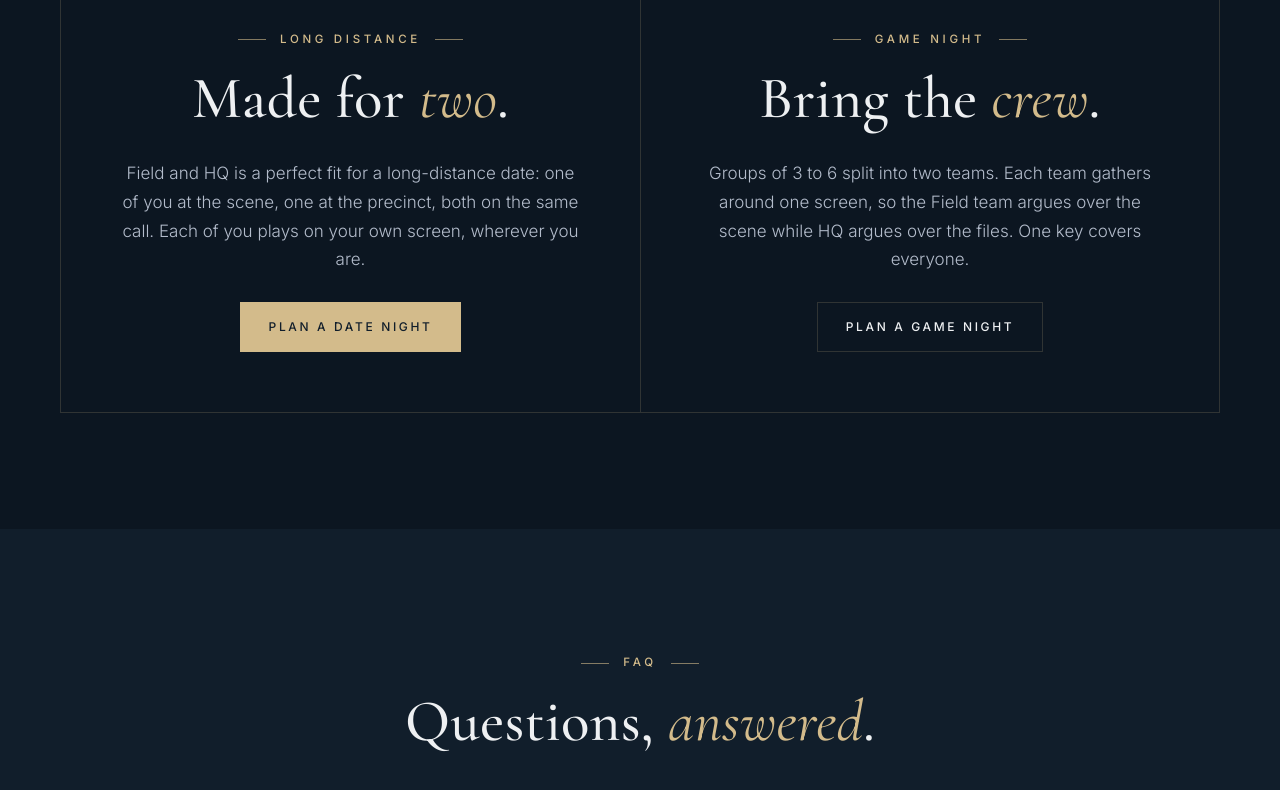
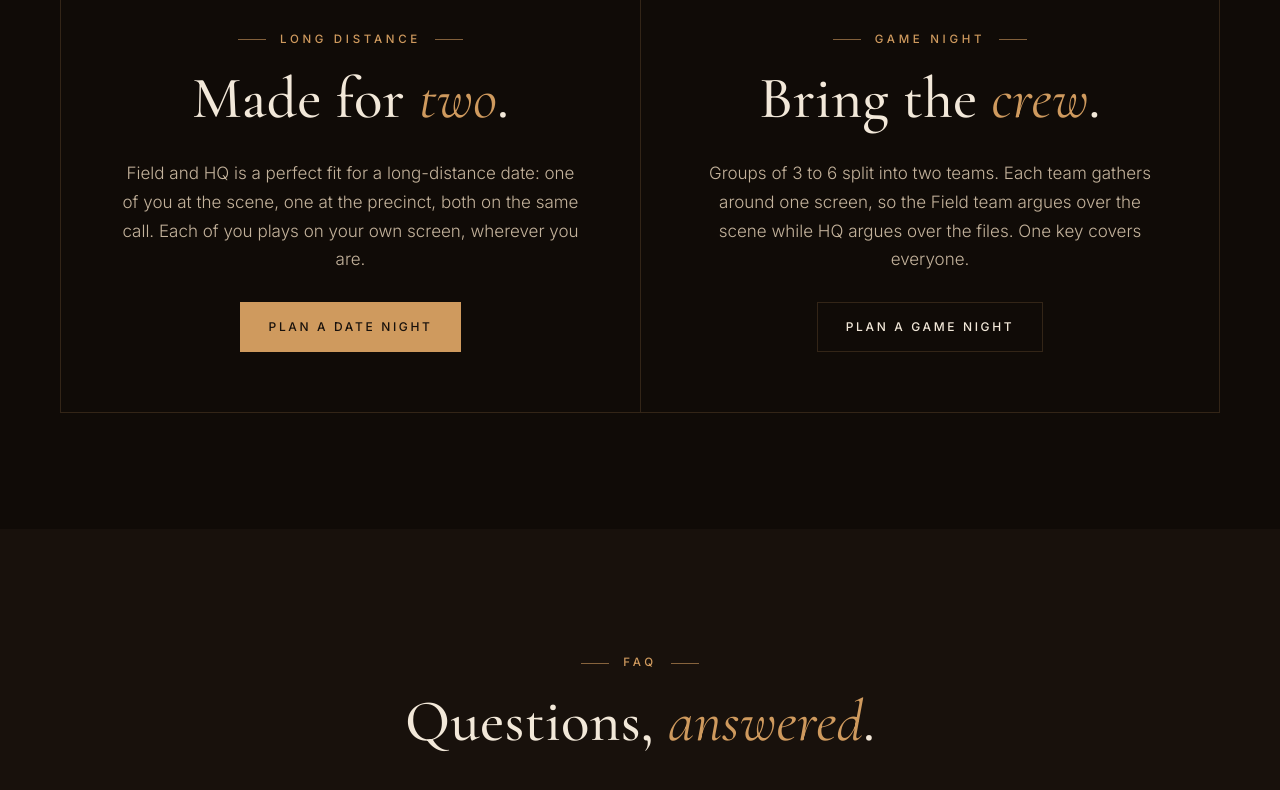
Before and after one commit to frankiecampbellchicago-debug/lockline, a plain HTML site: page index.html in a window 1280 px wide. Shown: the part 2010-2800 px from the top of the page. Drawn offline with nearby package versions, Linux system fonts and the light colour scheme.

Commit message:
Three color options to choose from (?colors=a|b|c): Whiskey & smoke, Oxblood & gold, Graphite & ember.
Co-Authored-By: Claude Opus 5.5 <noreply@anthropic.com>

```diff
--- a/css/home.css
+++ b/css/home.css
@@ -3,7 +3,7 @@
    under a dark veil, with the name centered on top. */
 .hero { position: relative; overflow: hidden; background: var(--night); color: var(--night-text); padding: 0; height: calc(100svh - 68px); min-height: 560px; display: grid; place-items: center; text-align: center; }
 .triptych { position: absolute; inset: 0; display: grid; grid-template-columns: repeat(3, 1fr); }
-.panel { position: relative; overflow: hidden; display: block; color: inherit; text-decoration: none; background: #0c1621; }
+.panel { position: relative; overflow: hidden; display: block; color: inherit; text-decoration: none; background: var(--night-2); }
 .panel + .panel { border-left: 1px solid var(--night-line); }
 .slide { position: absolute; inset: 0; width: 100%; height: 100%; max-width: none; object-fit: cover; opacity: 0;
   animation: slide calc(var(--n) * 6s) linear infinite; animation-delay: calc(var(--i) * 6s + var(--lag)); }
@@ -22,11 +22,11 @@
 a.panel:hover .panel-label { color: var(--brass); }
 a.panel:hover .slide { filter: brightness(1.12); }
 .hero-veil { position: absolute; inset: 0; z-index: 1; pointer-events: none;
-  background: radial-gradient(75% 60% at 50% 46%, #111e2b38, #111e2bc4 78%), linear-gradient(#111e2b66, #111e2b33 40%, #111e2bcc); }
+  background: radial-gradient(75% 60% at 50% 46%, color-mix(in srgb, var(--night) 22%, transparent), color-mix(in srgb, var(--night) 77%, transparent) 78%), linear-gradient(color-mix(in srgb, var(--night) 40%, transparent), color-mix(in srgb, var(--night) 20%, transparent) 40%, color-mix(in srgb, var(--night) 80%, transparent)); }
 .hero-copy { position: relative; z-index: 2; max-width: 640px; padding: 0 24px; display: flex; flex-direction: column; align-items: center; pointer-events: none; }
 .hero-copy a { pointer-events: auto; }
 .hero .eyebrow { color: var(--brass); }
-.hero-name { font: 700 clamp(3.6rem, 9vw, 7rem)/1 var(--f-name); letter-spacing: .01em; margin: 0 0 14px; color: #f3ecdf; }
+.hero-name { font: 700 clamp(3.6rem, 9vw, 7rem)/1 var(--f-name); letter-spacing: .01em; margin: 0 0 14px; color: var(--night-text); }
 .hero-sub { font: 400 .68rem/1 var(--f-body); letter-spacing: .38em; text-transform: uppercase; color: var(--brass); margin: 0 0 26px; }
 .hero-line { font: 400 clamp(1.3rem, 2.2vw, 1.7rem)/1.4 var(--f-head); color: var(--night-text); margin: 0 0 34px; }
 .hero-line em { font-style: italic; color: var(--brass); }
--- a/css/site.css
+++ b/css/site.css
@@ -1,28 +1,29 @@
 /* Stakeout — shared styles
-   Palette: taken from the homepage photo (navy table, brass lock, paper cards). Light pages, navy ink.
-   --tape is a paper fill behind navy text; --brand is the main button with white text; --brass only on navy,
-   --brass-ink for brass-colored text on cream.
-   Look: the high-end restaurant-site feel F&L Studio uses (Salt, Bel Piatto, Costa do Sol): night sections
-   alternating with cream ones, square buttons with spaced capitals, hairline labels, one accent word per heading. */
+   Three color options to choose from, picked with ?colors=a|b|c (remembered on this device):
+   a · Whiskey & smoke (Figma "Chocolate truffle"), b · Oxblood & gold, c · Graphite & ember.
+   Each has a dark night color, a light paper color for the game screens, and one warm accent:
+   --brass is the accent on night sections, --brass-ink the darker accent for text on paper.
+   Look: Salt-style night sections, square spaced-caps buttons, hairline labels, one italic accent word per heading. */
 :root {
-  --ivory: #f2f1ec;
-  --gray: #e6e3da;
-  --gray-2: #cfcabd;
-  --char: #111e2b;
-  --ink-2: #3a4656;
-  --mute: #586374;
-  --tape: #e6dcc3;
-  --tape-deep: #d3bb8b;
-  --brand: #1b2b40;
-  --night: #111e2b;
-  --brass: #d3bb8b;
-  --brass-ink: #7a5f2e;
-  --night-text: #eef0f2;
-  --night-muted: #b3bccb;
-  --night-line: #d3bb8b2e;
+  --ivory: #f5efe6;
+  --gray: #ebe2d4;
+  --gray-2: #d6c9b5;
+  --char: #1f1510;
+  --ink-2: #4d3d31;
+  --mute: #6a5848;
+  --tape: #ecdcc3;
+  --tape-deep: #cf9a5e;
+  --brand: #3a2417;
+  --night: #18110c;
+  --night-2: #100b07;
+  --brass: #cf9a5e;
+  --brass-ink: #8a5626;
+  --night-text: #f2e8d9;
+  --night-muted: #c4b39c;
+  --night-line: color-mix(in srgb, #cf9a5e 18%, transparent);
   --err: #b3261e;
   --ok: #2e6b3f;
-  --line: #111e2b22;
+  --line: color-mix(in srgb, var(--char) 13%, transparent);
 
   --f-head: "Cormorant Garamond", Georgia, serif;
   --f-name: "Playfair Display", Georgia, serif;
@@ -31,9 +32,46 @@
 
   --r: 0px;
   --r-sm: 0px;
-  --shadow: 0 1px 0 #111e2b10, 0 10px 30px -12px #111e2b40;
+  --shadow: 0 1px 0 color-mix(in srgb, var(--char) 6%, transparent), 0 10px 30px -12px color-mix(in srgb, var(--char) 25%, transparent);
   --wrap: 1160px;
   --ease: cubic-bezier(.2, .8, .2, 1);
+}
+
+:root[data-palette="b"] {
+  --ivory: #f6f1ee;
+  --gray: #ece3df;
+  --gray-2: #d8c8c2;
+  --char: #241014;
+  --ink-2: #4f363a;
+  --mute: #6b5156;
+  --tape: #eedfd6;
+  --tape-deep: #d4b06a;
+  --brand: #5a1a22;
+  --night: #1a0c0f;
+  --night-2: #110709;
+  --brass: #d4b06a;
+  --brass-ink: #7f5f22;
+  --night-text: #f3e9e4;
+  --night-muted: #c9b1ab;
+  --night-line: color-mix(in srgb, #d4b06a 18%, transparent);
+}
+:root[data-palette="c"] {
+  --ivory: #f4f2ef;
+  --gray: #e7e4df;
+  --gray-2: #d1ccc5;
+  --char: #1a1a1a;
+  --ink-2: #45413c;
+  --mute: #625d57;
+  --tape: #efe2d4;
+  --tape-deep: #e0884a;
+  --brand: #262321;
+  --night: #141414;
+  --night-2: #0c0c0c;
+  --brass: #e0884a;
+  --brass-ink: #9a4a17;
+  --night-text: #efebe6;
+  --night-muted: #b8b1a9;
+  --night-line: color-mix(in srgb, #e0884a 18%, transparent);
 }
 
 *, *::before, *::after { box-sizing: border-box; }
@@ -80,7 +118,7 @@ p { margin: 0 0 1em; }
 .btn:active { transform: scale(.98); }
 .btn--tape { --bg: var(--brand); --bd: var(--brand); --fg: #fff; }
 .btn--tape:hover { --bg: transparent; --fg: var(--brand); }
-.btn--ghost { --bg: transparent; --fg: var(--char); --bd: #111e2b59; }
+.btn--ghost { --bg: transparent; --fg: var(--char); --bd: color-mix(in srgb, var(--char) 35%, transparent); }
 .btn--ghost:hover { --bg: var(--char); --fg: var(--ivory); --bd: var(--char); }
 .dark .btn--tape, .hero .btn--tape, .nav .btn--tape { --bg: var(--brass); --bd: var(--brass); --fg: var(--night); }
 .dark .btn--tape:hover, .hero .btn--tape:hover, .nav .btn--tape:hover { --bg: transparent; --fg: var(--brass); }
@@ -98,12 +136,12 @@ p { margin: 0 0 1em; }
 .dark .eyebrow, .hero .eyebrow { color: var(--brass); }
 
 /* ---------- nav ---------- */
-.nav { position: sticky; top: 0; z-index: 50; background: #111e2bf2; backdrop-filter: blur(10px); border-bottom: 1px solid var(--night-line); color: var(--night-text); }
+.nav { position: sticky; top: 0; z-index: 50; background: color-mix(in srgb, var(--night) 95%, transparent); backdrop-filter: blur(10px); border-bottom: 1px solid var(--night-line); color: var(--night-text); }
 .nav .wrap { display: flex; align-items: center; justify-content: space-between; min-height: 68px; gap: 16px; }
 .logo { display: inline-flex; align-items: center; gap: 10px; font: 700 1.35rem/1 var(--f-name); letter-spacing: .01em; text-decoration: none; }
 .logo svg { width: 30px; height: 30px; }
-.nav .logo svg rect { fill: #e6dcc3; }
-.nav .logo svg circle, .nav .logo svg path { fill: #111e2b; }
+.nav .logo svg rect, footer .logo svg rect { fill: var(--tape); }
+.nav .logo svg circle, .nav .logo svg path, footer .logo svg circle, footer .logo svg path { fill: var(--night); }
 .nav ul { display: flex; gap: 32px; list-style: none; margin: 0 0 0 auto; padding: 0; }
 .nav ul a { text-decoration: none; font: 400 .72rem/1 var(--f-body); letter-spacing: .2em; text-transform: uppercase; color: var(--night-muted); transition: color .2s; }
 .nav ul a:hover, .nav ul a[aria-current] { color: var(--brass); }
@@ -117,7 +155,7 @@ section { padding: clamp(64px, 9vw, 120px) 0; }
 .alt { background: var(--gray); }
 /* night sections */
 .dark { background: var(--night); color: var(--night-text); }
-.dark--2 { background: #0c1621; }
+.dark--2 { background: var(--night-2); }
 .dark p, .dark li { color: var(--night-muted); }
 .dark strong { color: var(--night-text); }
 .dark .section-head p { color: var(--night-muted); }
@@ -127,7 +165,7 @@ footer { background: var(--night); color: var(--gray); padding: 64px 0 44px; bor
 footer a { color: var(--ivory); }
 footer .wrap { display: grid; gap: 28px; grid-template-columns: 2fr 1fr 1fr; }
 footer .logo { color: var(--ivory); }
-footer small { color: #b3bccb; display: block; margin-top: 12px; }
+footer small { color: var(--night-muted); display: block; margin-top: 12px; }
 footer ul { list-style: none; padding: 0; margin: 0; display: grid; gap: 8px; }
 footer h4 { font: 500 .7rem/1 var(--f-body); letter-spacing: .28em; text-transform: uppercase; color: var(--brass); margin-bottom: 16px; }
 @media (max-width: 760px) { footer .wrap { grid-template-columns: 1fr; } }
--- a/index.html
+++ b/index.html
@@ -7,7 +7,8 @@
 <meta name="description" content="Online detective escape rooms you play from anywhere. Split into Field and HQ, each on your own screen, and talk it through. 2–6 players, $10 per room.">
 <meta property="og:title" content="Stakeout · Online escape rooms">
 <meta property="og:description" content="Multiple screens. One team. Crack the case. 2–6 players, $10 per room.">
-<meta name="theme-color" content="#111e2b">
+<meta name="theme-color" content="#18110c">
+<script>try{var q=new URLSearchParams(location.search).get("colors");if(q&&/^[abc]$/.test(q))localStorage.setItem("stakeout-colors",q);var c=localStorage.getItem("stakeout-colors");if(c&&c!=="a")document.documentElement.dataset.palette=c}catch(e){}</script>
 <link rel="icon" href="images/favicon.svg" type="image/svg+xml">
 <link rel="preconnect" href="https://fonts.googleapis.com">
 <link rel="preconnect" href="https://fonts.gstatic.com" crossorigin>
```
Also changed, not shown: css/game.css (+6 -6 lines), legal.html (+2 -1 lines), play.html (+2 -1 lines), rooms/the-last-call.html (+2 -1 lines).
